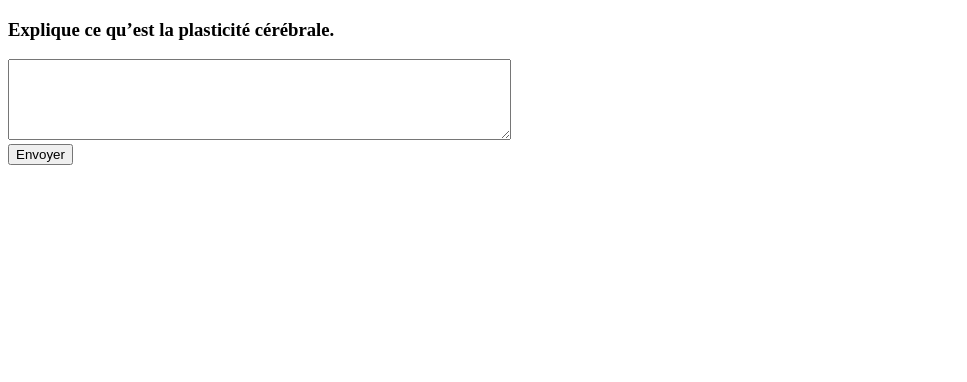
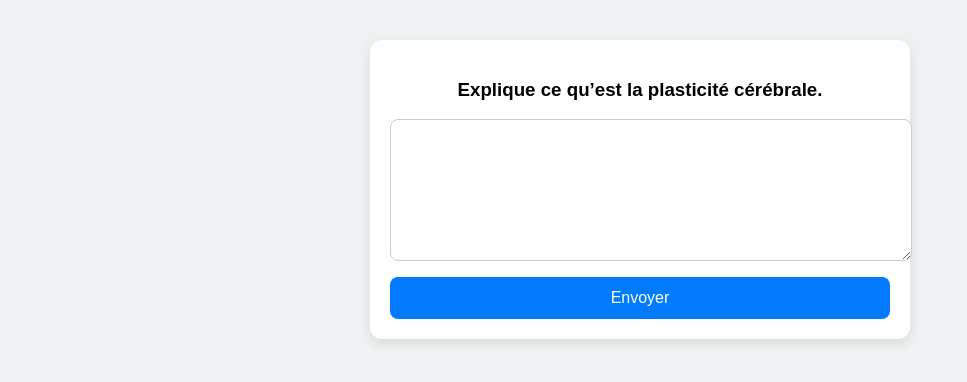
Before and after one commit to profdupuis/escape-game-ia, a Flask app: page /jeu in a window 1280 px wide. Shown: the top 382 px of the page, without its empty margins (0-967 px from the left). Run offline with Flask 3, Linux system fonts and the light colour scheme.

Commit message:
Update jeu.html

```diff
--- a/templates/jeu.html
+++ b/templates/jeu.html
@@ -1,15 +1,51 @@
 
 <!DOCTYPE html>
 <html lang="fr">
-<head><meta charset="UTF-8"><title>Jeu</title></head>
+<head>
+    <meta charset="UTF-8">
+    <title>Jeu</title>
+    <meta name="viewport" content="width=device-width, initial-scale=1">
+    <style>
+        body { font-family: Arial, sans-serif; background-color: #eef2f3; margin: 0; padding: 0; }
+        .container {
+            max-width: 500px;
+            margin: 40px auto;
+            background: white;
+            padding: 20px;
+            border-radius: 12px;
+            box-shadow: 0 4px 12px rgba(0,0,0,0.1);
+        }
+        h3 { text-align: center; }
+        textarea {
+            width: 100%; height: 120px;
+            padding: 10px; font-size: 16px;
+            border-radius: 8px; border: 1px solid #ccc;
+        }
+        button {
+            width: 100%; padding: 12px;
+            background-color: #007BFF; color: white;
+            border: none; border-radius: 8px;
+            margin-top: 12px; font-size: 16px;
+        }
+        button:hover { background-color: #0056b3; }
+        .response {
+            margin-top: 20px; background: #f9f9f9;
+            padding: 10px; border-radius: 8px;
+        }
+    </style>
+</head>
 <body>
+    <div class="container">
         <h3>{{ question }}</h3>
         <form method="post">
-        <textarea name="reponse" rows="5" cols="60" required></textarea><br>
+            <textarea name="reponse" required></textarea>
             <button type="submit">Envoyer</button>
         </form>
         {% if reponse_ia %}
-        <p><strong>Réponse de l'IA :</strong> {{ reponse_ia }}</p>
+        <div class="response">
+            <strong>Réponse de l'IA :</strong><br>{{ reponse_ia }}
+        </div>
         {% endif %}
+    </div>
 </body>
 </html>
```
Lines whose indentation alone changed are shown as unchanged.
